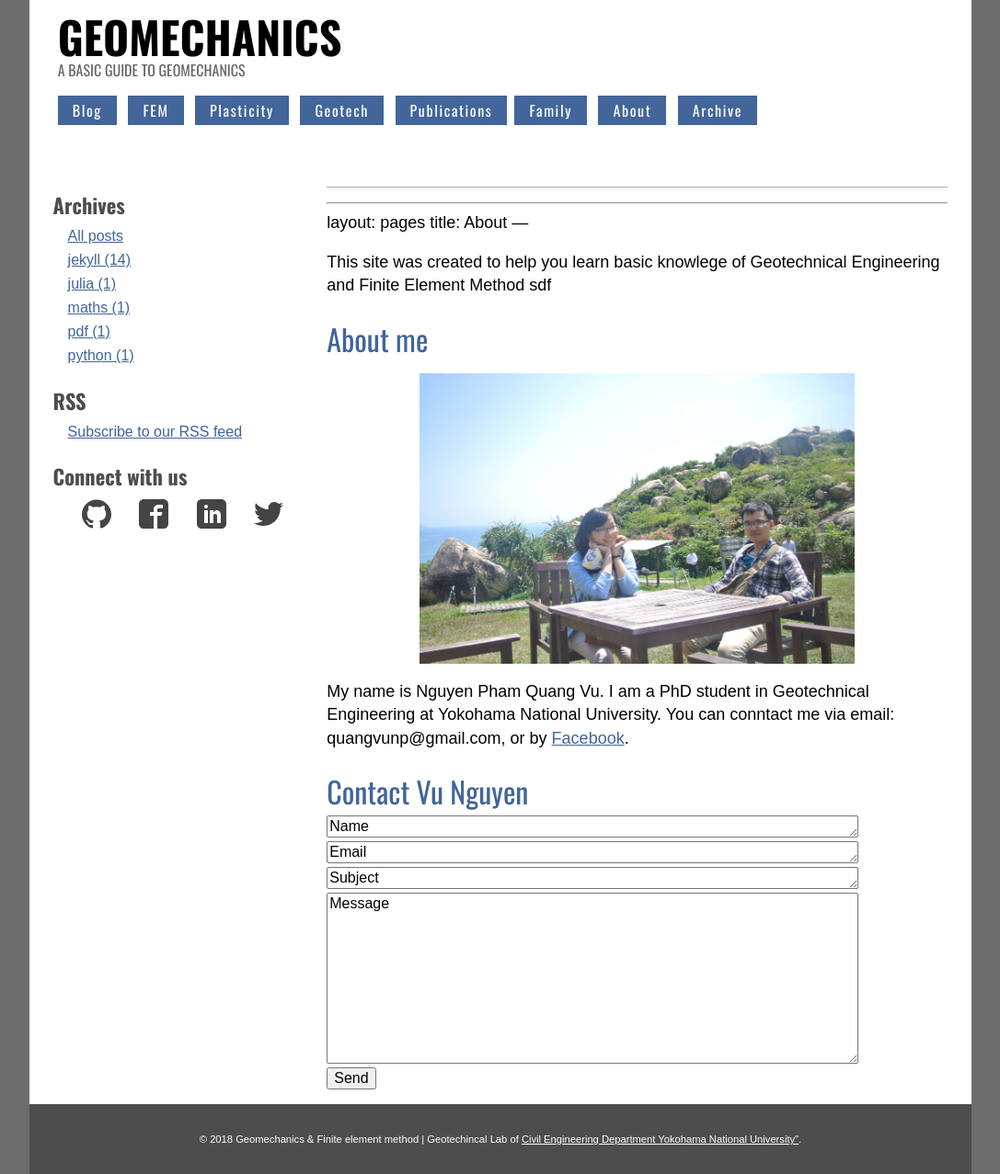
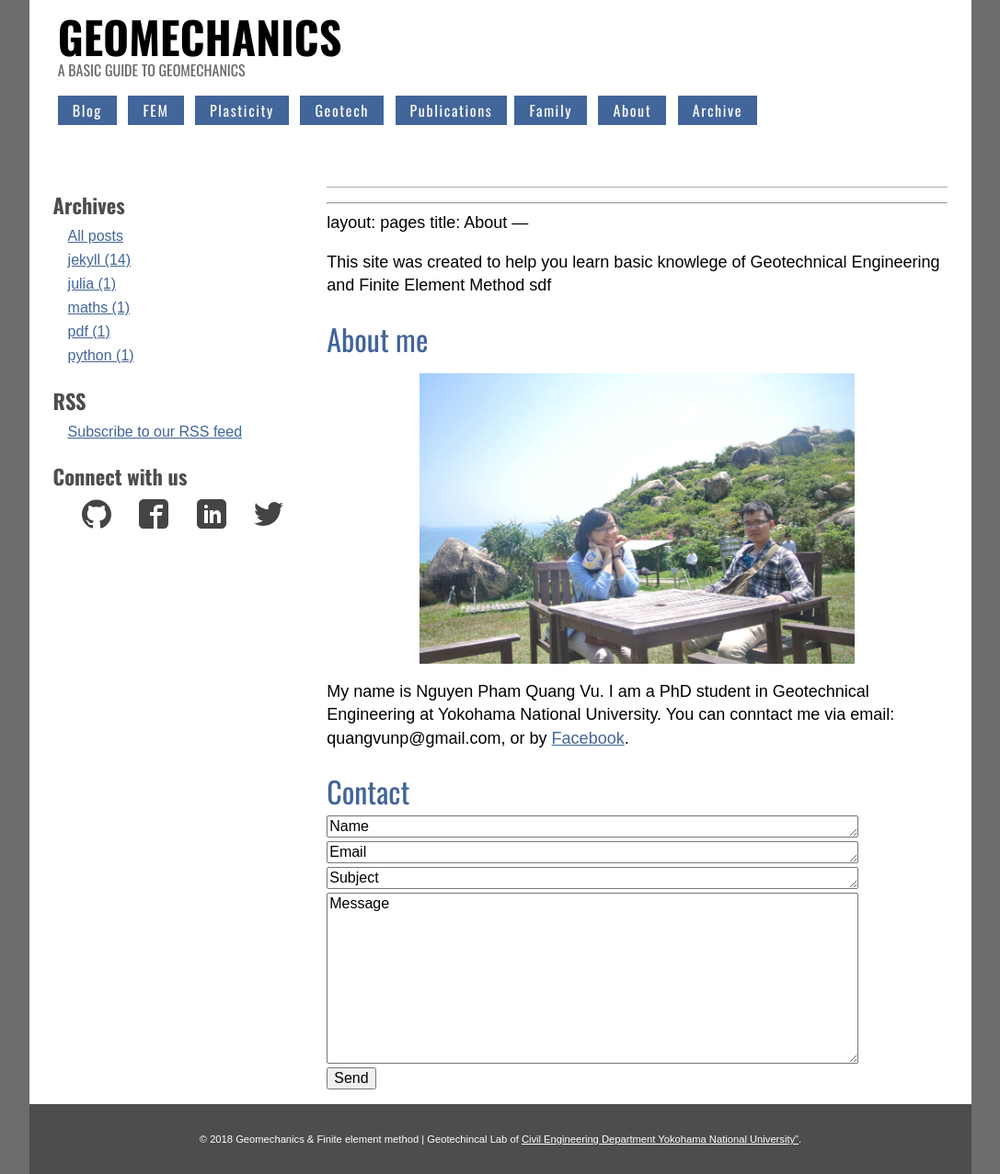
Before and after one commit to quangvunp/geomechanics, a Jekyll site: the page built from about.md, in a window 1280 px wide. Shown: the whole page at 92% size, without its empty margins (96-1183 px from the left). Built offline with Jekyll 4.4.1, drawn with Linux system fonts in a browser that asks for light colours; our own code applies the rules of GitHub Pages for plain Markdown files.

Commit message:
Update about.md

```diff
--- a/about.md
+++ b/about.md
@@ -12,7 +12,7 @@ sdf
 
 My name is Nguyen Pham Quang Vu. I am a PhD student in Geotechnical Engineering at Yokohama National University. You can conntact me via email: quangvunp@gmail.com, or by [Facebook]("https://www.facebook.com/quangvu.np").
 
-## Contact Vu Nguyen
+## Contact
 
 <form action="https://formspree.io/quangvunp@gmail.com"
       method="POST">
```
